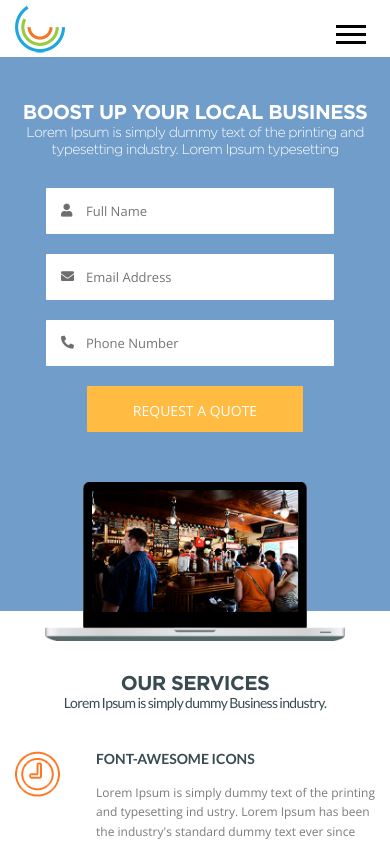
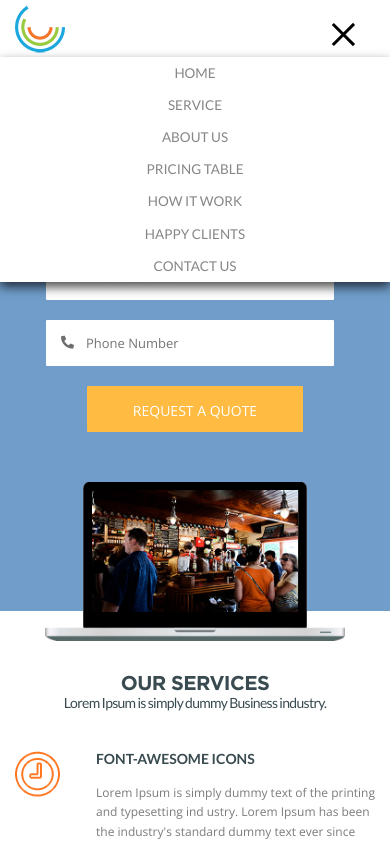
Before and after one commit to AleksandrStarikov/Business-project, a plain HTML site: page index.html in a window 390 px wide. Both pictures are taken after a click on the button "Menu". Shown: the top 844 px of the page. Drawn offline with nearby package versions, Linux system fonts and the light colour scheme.

Commit message:
second commit

```diff
--- a/assets/css/style.css
+++ b/assets/css/style.css
@@ -62,6 +62,7 @@ h1, h2, h3, h4, h5, h6 {
 }
 
 .header.fixed {
+    padding: 6px 0;
     box-shadow: 0 3px 10px rgba(0, 0, 0, 0.2);
 
     position: fixed;
@@ -101,6 +102,8 @@ h1, h2, h3, h4, h5, h6 {
     border-radius: 3px;
 }
 
+/* Nav toggle */
+
 .nav-toggle {
     width: 30px;
     padding: 10px 0;
@@ -136,6 +139,12 @@ h1, h2, h3, h4, h5, h6 {
     bottom: 0;
     left: 0;
     margin: auto;
+
+    transition: background 0.2s linear;
+}
+
+.nav-toggle.active .nav-toggle__item {
+    background: none;
 }
 
 .nav-toggle__item:before,
@@ -149,6 +158,8 @@ h1, h2, h3, h4, h5, h6 {
     position: absolute;
     left: 0;
     z-index: 1;
+
+    transition: transform 0.2s linear;
 }
 
 .nav-toggle__item:before {
@@ -157,6 +168,16 @@ h1, h2, h3, h4, h5, h6 {
 
 .nav-toggle__item:after {
     bottom: -8px;
+}
+
+.nav-toggle.active .nav-toggle__item:before {
+    transform-origin: left top;
+    transform: rotate(45deg) translateX(-3px);
+}
+
+.nav-toggle.active .nav-toggle__item:after {
+    transform-origin: left bottom;
+    transform: rotate(-45deg) translateX(-3px);
 }
 
 /* Intro */
@@ -296,6 +317,7 @@ h1, h2, h3, h4, h5, h6 {
     margin: 0 auto;
     position: relative;
     bottom: -62px;
+
 }
 
 .slider__img {
@@ -314,7 +336,7 @@ h1, h2, h3, h4, h5, h6 {
     top: 17px;
     right: 50%;
     left: 50%;
-    z-index: 2;
+    z-index: 1000;
 
     transform: translate(-50%, 0);
 }
@@ -1080,13 +1102,28 @@ h1, h2, h3, h4, h5, h6 {
 @media (max-width: 770px) {
     .nav {
         display: none;
-
         width: 100%;
 
+        position: absolute;
+        top: 100%;
+        right: 0;
+
+        box-shadow: 0 5px 10px rgba(0, 0, 0, 0.7);
+
+        background-color: #fff;
     }
 
     .nav.active {
         display: block;
+    }
+
+    .nav__link {
+        display: block;
+        margin: 0 auto;
+        padding: 8px 20px;
+
+        width: 45%;
+        text-align: center;
     }
 
     .nav-toggle {
--- a/assets/js/app.js
+++ b/assets/js/app.js
@@ -38,7 +38,16 @@ $(function() {
 
          $("html, body").animate( {
             scrollTop: blockOffset
-        }, 500);
+        }, 700);
+    });
+
+    /* Menu nav toggle */
+
+    $("#nav__toggle").on("click", function(event) {
+        event.preventDefault();
+
+        $(this).toggleClass("active");
+        $("#nav").toggleClass("active");
     });
 
 });
--- a/index.html
+++ b/index.html
@@ -9,6 +9,7 @@
     <link rel="stylesheet" type="text/css" href="./fonts/gotham/stylesheet.css">
     <link rel="stylesheet" type="text/css" href="./fonts/BrandonGrotesqueBold/style.css">
     <link rel="stylesheet" type="text/css" href="./assets/css/style.css">
+    <link rel="stylesheet" type="text/css" href="https://cdn.jsdelivr.net/npm/slick-carousel@1.8.1/slick/slick.css"/>
     <title>Business</title>
 </head>
 <body>
@@ -68,7 +69,7 @@
 
     <!-- Nav -->
 
-                <nav class="nav">
+                <nav class="nav" id="nav">
                     <a href="#" class="nav__link" data-scroll="#intro">Home</a>
                     <a href="#" class="nav__link" data-scroll="#service">Service</a>
                     <a href="#" class="nav__link" data-scroll="#about">About us</a>
@@ -78,7 +79,7 @@
                     <a href="#" class="nav__link" data-scroll="#contact">Contact Us</a>
                 </nav>
 
-                <button class="nav-toggle" type="button"><span class="nav-toggle__item">Menu</span></button>
+                <button class="nav-toggle" id="nav__toggle" type="button"><span class="nav-toggle__item">Menu</span></button>
             </div> <!-- /.header__inner -->
         </div> <!-- /.container -->
     </header>
@@ -116,9 +117,9 @@
 
             <div class="slider">
                 <img class="slider__img" src="./assets/images/laptop.png" alt="">
-                <div class="slider__item">
-                    <img class="slider__photo" src="./assets/images/Slider/slide-1.jpg" alt="">
-                </div>
+                        <div class="slider__item">
+                            <img class="slider__photo" src="./assets/images/Slider/slide-1.jpg" alt="">
+                        </div>
             </div>
         </div> <!-- /.container -->
     </section> <!-- /.intro -->
@@ -445,6 +446,7 @@
     </footer>
 
     <script src="https://ajax.googleapis.com/ajax/libs/jquery/3.5.1/jquery.min.js"></script>
+    <script type="text/javascript" src="https://cdn.jsdelivr.net/npm/slick-carousel@1.8.1/slick/slick.min.js"></script>
     <script src="./assets/js/app.js"></script>
 </body>
 </html>
```
